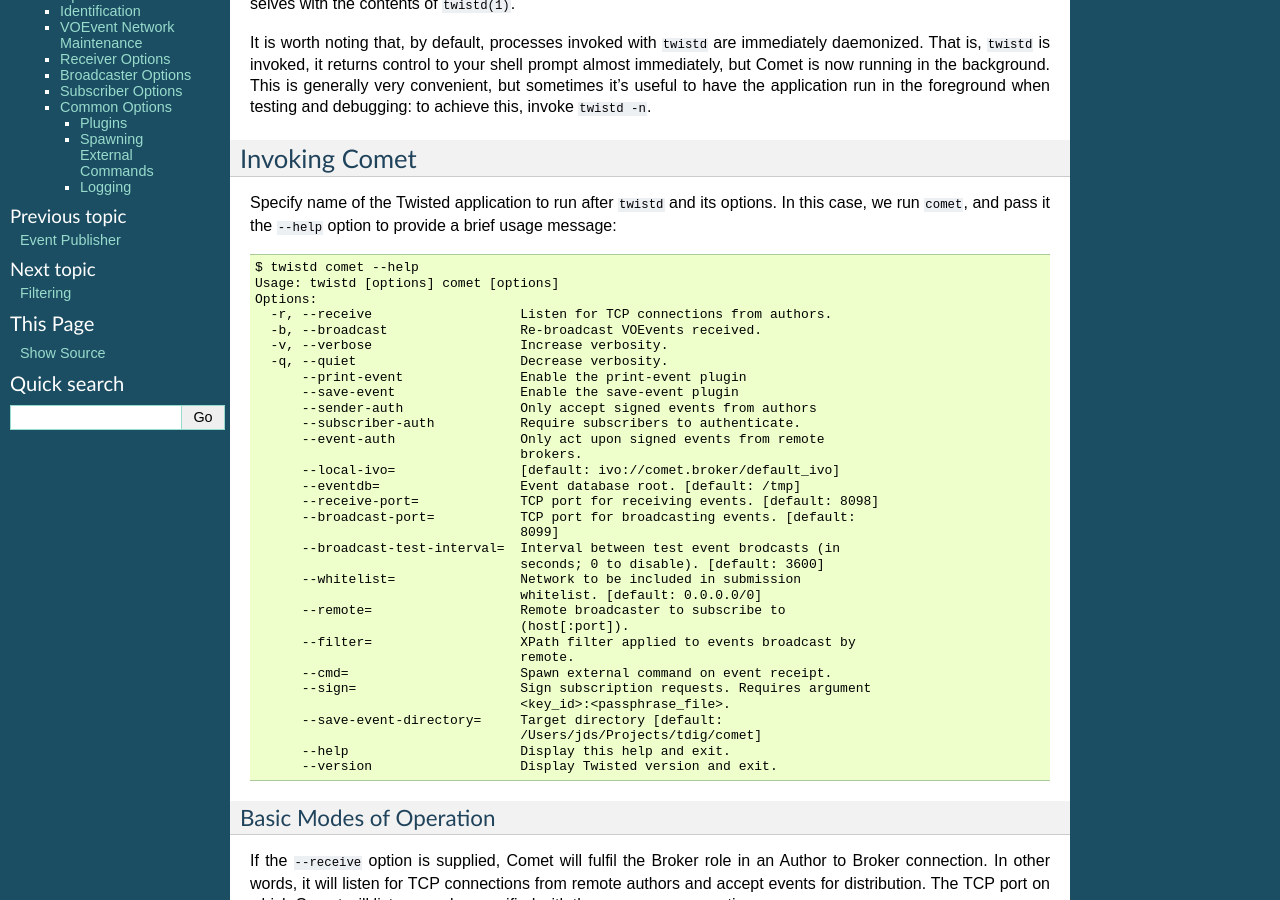
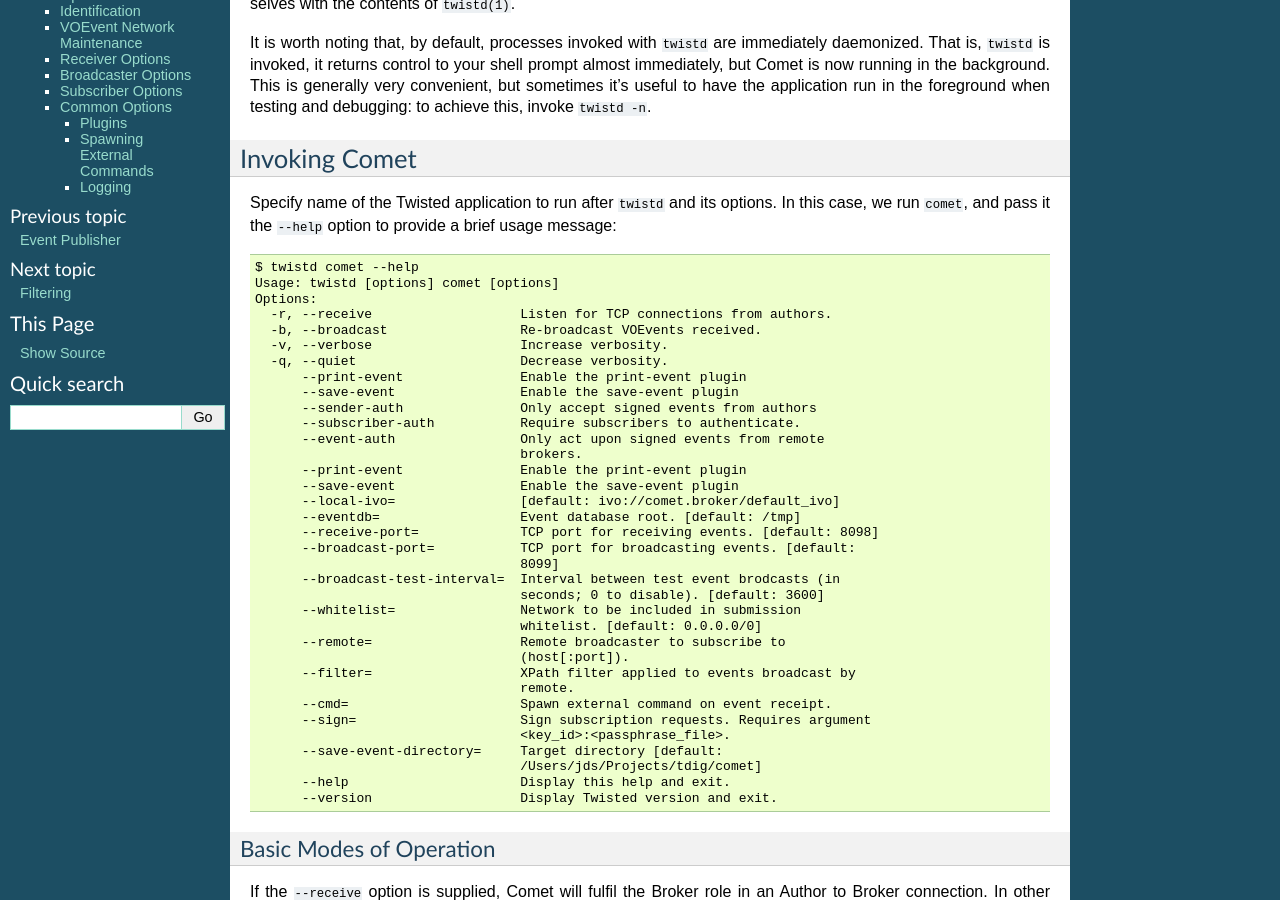
Before and after one commit to jdswinbank/Comet, a Sphinx documentation site: the page built from docs/usage/broker.rst, in a window 1280 px wide and 900 px high, scrolled down 316 px. Built offline with Sphinx 7.4.7, drawn with Linux system fonts in a browser that asks for light colours.

Commit message:
Document new event writer plugin

```diff
--- a/docs/usage/broker.rst
+++ b/docs/usage/broker.rst
@@ -47,6 +47,8 @@
         --subscriber-auth           Require subscribers to authenticate.
         --event-auth                Only act upon signed events from remote
                                     brokers.
+        --print-event               Enable the print-event plugin
+        --save-event                Enable the save-event plugin
         --local-ivo=                [default: ivo://comet.broker/default_ivo]
         --eventdb=                  Event database root. [default: /tmp]
         --receive-port=             TCP port for receiving events. [default: 8098]
```
